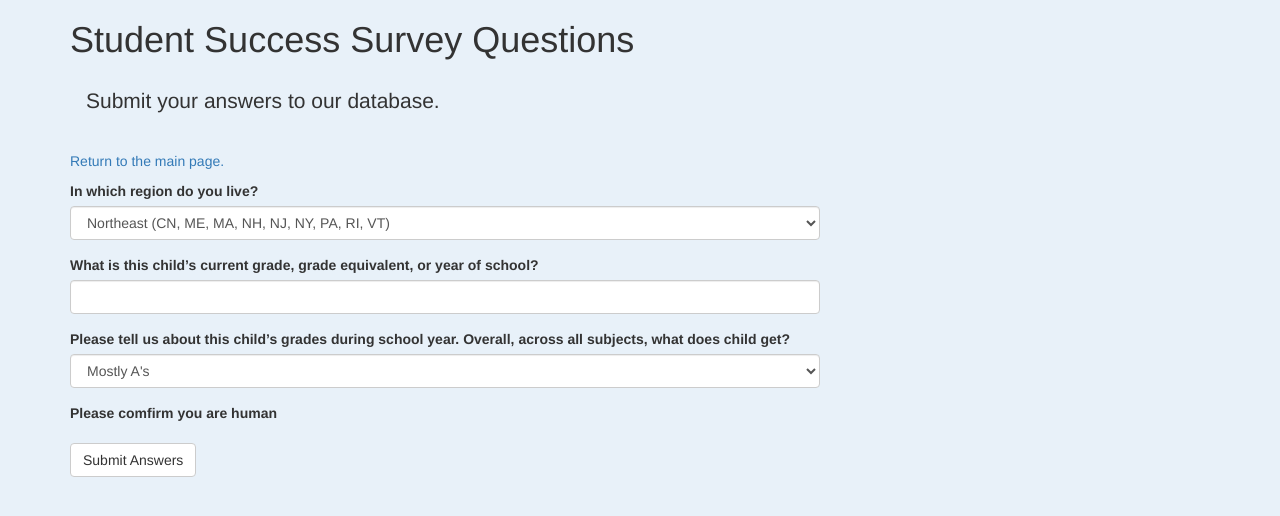
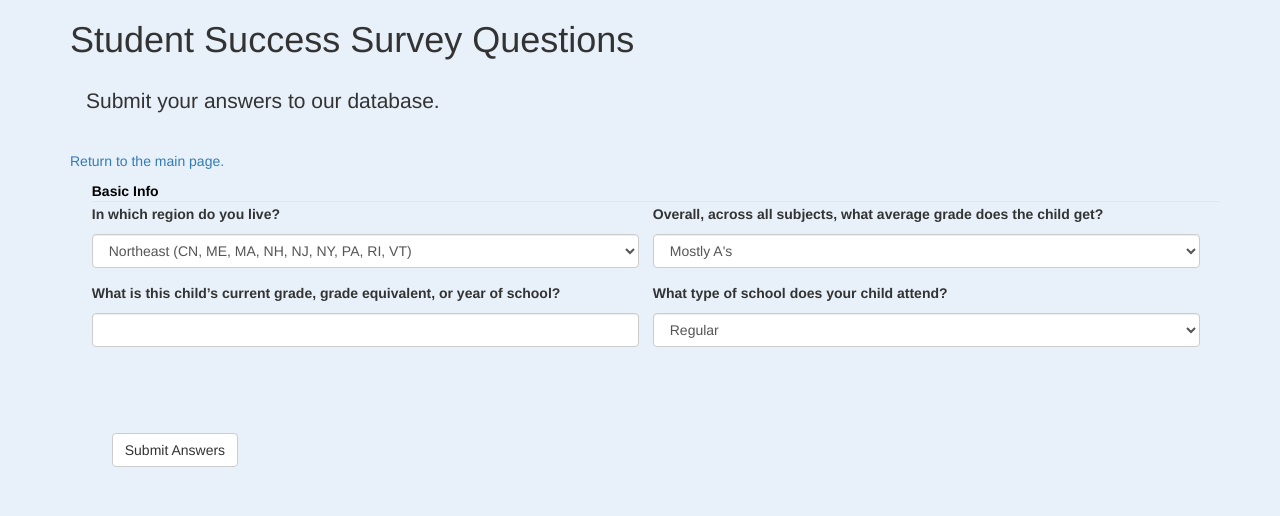
Before and after one commit to agmeadows/Student_Success_Analysis, a Flask app: page /add_record in a window 1280 px wide. Shown: the top 516 px of the page. Run offline with Flask 2, Linux system fonts and the light colour scheme; some libraries are stand-ins or nearby versions.

Commit message:
Adjust form layout
Added another field, adjusted form layout, first pass on CSS formatting

```diff
--- a/app.py
+++ b/app.py
@@ -1,9 +1,9 @@
 from flask import Flask, render_template, request, flash
 from flask_sqlalchemy import SQLAlchemy
 from flask_bootstrap import Bootstrap
-from flask_wtf import FlaskForm, RecaptchaField
+from flask_wtf import FlaskForm, RecaptchaField, Recaptcha
 from wtforms import SubmitField, SelectField, RadioField, HiddenField, StringField, IntegerField, FloatField
-from wtforms.validators import InputRequired, Length, Regexp, NumberRange
+from wtforms.validators import InputRequired, Length, Regexp, NumberRange, ValidationError
 
 from datetime import datetime
 from uuid import uuid4
@@ -45,7 +45,7 @@ class Questions(db.Model):
     ALLGRADEX = db.Column(db.Integer)
     SEGRADES = db.Column(db.Integer)
     CENREG = db.Column(db.Integer)
-    # SCH_TYPE = db.Column(db.Integer)
+    SCH_TYPE = db.Column(db.Integer)
     # EDCPUB = db.Column(db.Integer)
     # EDCCAT = db.Column(db.Integer)
     # EDCREL = db.Column(db.Integer)
@@ -109,13 +109,13 @@ class Questions(db.Model):
     # LRNTAB = db.Column(db.Integer)
     # LRNCELL = db.Column(db.Integer)
 
-    def __init__(self,id,updated,ALLGRADEX,SEGRADES,CENREG):
+    def __init__(self,id,updated,ALLGRADEX,SEGRADES,CENREG, SCH_TYPE):
         self.id = id
         self.updated = updated
         self.ALLGRADEX = ALLGRADEX
         self.SEGRADES = SEGRADES
         self.CENREG = CENREG
-        # self.SCH_TYPE = SCH_TYPE
+        self.SCH_TYPE = SCH_TYPE
         # self.EDCPUB = EDCPUB
         # self.EDCCAT = EDCCAT
         # self.EDCREL = EDCREL
@@ -181,7 +181,6 @@ class Questions(db.Model):
 
 class AddRecord(FlaskForm):
     # id used only by update/edit
-    id_field = HiddenField()
     CENREG = SelectField('In which region do you live?', coerce=int,
         choices=[(1,'Northeast (CN, ME, MA, NH, NJ, NY, PA, RI, VT)'),
         (2,'South (AL, AR, DE, DC, FL, GA, KY, LA, MD, MS, NC, OK, SC, TN, TX, VA, WV)'),
@@ -191,8 +190,11 @@ class AddRecord(FlaskForm):
     ALLGRADEX = IntegerField('What is this child’s current grade, grade equivalent, or year of school?', [ InputRequired(),
         NumberRange(min=1, max=12, message="Invalid range, enter a number between 1 and 12")
         ])
-    SEGRADES = SelectField('Please tell us about this child’s grades during school year. Overall, across all subjects, what does child get?', coerce=int,
+    SEGRADES = SelectField('Overall, across all subjects, what average grade does the child get?', coerce=int,
         choices=[(1,'Mostly A\'s'), (2,'Mostly B\'s'), (3,'Mostly C\'s'), (4,'D\'s or lower')
+        ])
+    SCH_TYPE = SelectField('What type of school does your child attend?', coerce=int,
+        choices=[(1,'Regular'), (2,'Special Education'), (3,'Vocational School'), (4,'Other/Alternative'), (-1,'Homeschool')
         ])
     # FODINNERX = IntegerField('In the past week, how many days has your family eaten the evening meal together?', [ InputRequired(),
     #     NumberRange(min=0, max=7, message="Invalid range")
@@ -204,10 +206,22 @@ class AddRecord(FlaskForm):
     #     NumberRange(min=0, max=999, message="Invalid range")
     #     ])
     # ReCaptcha validation
-    recaptcha = RecaptchaField('Please comfirm you are human')
     # updated - date - handled in the route function
+    #recaptcha = RecaptchaField('Please comfirm you are human')
+    id_field = HiddenField()
     updated = HiddenField()
+
+class ReCaptcha(FlaskForm):
+    recaptcha = RecaptchaField(validators=[Recaptcha('Please comfirm you are human')])
     submit = SubmitField('Submit Answers')
+
+class ViewRecord(FlaskForm):
+    id_field = StringField('ID', validators=[InputRequired()])
+    submit = SubmitField('Submit ID')
+
+    def validate_id(form, field):
+        if len(field.data) > 53 and len(field.data) < 53:
+            raise ValidationError('ID must be 50 characters')
 
 # +++++++++++++++++++++++
 # get local date - does not account for time zone
@@ -234,22 +248,37 @@ def index():
     # get a list of unique values in the style column
     return render_template('index.html')
 
+# select a record to edit or delete
+@app.route('/select_record', methods=['GET', 'POST'])
+def select_record():
+    form1 = ViewRecord()
+
+    if form1.is_submitted():
+        id = request.form['id_field']
+        questions = Questions.query.filter(Questions.id == id).first()
+    else:
+        return render_template('select_record.html', form1=form1)
+
+    return render_template('select_record.html', form1=form1, questions=questions, id=id)
+
 # add a new sock to the database
 @app.route('/add_record', methods=['GET', 'POST'])
 def add_record():
     form1 = AddRecord()
+    form2 = ReCaptcha()
 
-    if form1.validate_on_submit():
+    if form1.validate_on_submit() and form2.validate_on_submit():
         ALLGRADEX = request.form['ALLGRADEX']
         SEGRADES = request.form['SEGRADES']
         CENREG = request.form['CENREG']
+        SCH_TYPE = request.form['SCH_TYPE']
         # FOREADTOX = request.form['FOREADTOX']
         # FORDDAYX = request.form['FORDDAYX']
         # get today's date from function, above all the routes
         id = genID()
         updated = stringdate()
         # the data to be inserted into page
-        record = Questions(id, updated, ALLGRADEX, SEGRADES, CENREG)#, FODINNERX, FOREADTOX, FORDDAYX, updated)
+        record = Questions(id, updated, ALLGRADEX, SEGRADES, CENREG, SCH_TYPE)#, FODINNERX, FOREADTOX, FORDDAYX, updated)
         # Flask-SQLAlchemy magic adds record to database
         db.session.add(record)
         db.session.commit()
@@ -265,19 +294,19 @@ def add_record():
                     getattr(form1, field).label.text,
                     error
                 ), 'error')
-        return render_template('add_record.html', form1=form1)
+        return render_template('add_record.html', form1=form1, form2=form2)
 
 # result of edit - this function updates the record
 @app.route('/edit_result', methods=['POST'])
 def edit_result():
+    form1 = ViewRecord()
     id = request.form['id_field']
     # call up the record from the database
     questions = Questions.query.filter(Questions.id == id).first()
     # update all values
     ALLGRADEX = request.form['ALLGRADEX']
-    FODINNERX = request.form['FODINNERX']
-    FOREADTOX = request.form['FOREADTOX']
-    FORDDAYX = request.form['FORDDAYX']
+    SEGRADES = request.form['SEGRADES']
+    CENREG = request.form['CENREG']
     # get today's date from function, above all the routes
     questions.updated = stringdate()
 
--- a/templates/add_record.html
+++ b/templates/add_record.html
@@ -1,5 +1,6 @@
 {% extends 'bootstrap/base.html' %}
 {% import "bootstrap/wtf.html" as wtf %}
+{% from "macros.html" import render_field %}
 
 
 {% block styles %}
@@ -19,7 +20,7 @@ Student Success Survey Questions
 
 <div class="container">
 	<div class="row pb-5">
-		<div class="col-md-10 col-lg-8 mx-lg-auto mx-md-auto">
+		<div class="col-md-16 col-lg-12 mx-lg-auto mx-md-auto">
 
 		<h1 class="pt-5 pb-2">Student Success Survey Questions</h1>
 
@@ -59,13 +60,82 @@ Student Success Survey Questions
 		{% endwith %}
 		<!-- end of flash -->
 
+		{% macro render_form44(form1, action_url='', action_text='Submit', class_='', btn_class='btn btn-default') -%}
+			{% for f in form1 %}
+				{{ render_field(f) }}
+			{% endfor %}
+		{%- endmacro %}
+
+
+		<style type="text/css">
+
+		#form {
+  		position: relative; /* labels need this on the their parent element */
+		}
+
+		fieldset.group  {
+		margin: 0;
+		padding: 0;
+		border: 0;
+		margin-bottom: 1.25em;
+		padding: .125em;
+		}
+
+		fieldset.group legend {
+		margin: 0;
+		padding: 0;
+		font-weight: bold;
+		margin-left: 20px;
+		font-size: 100%;
+		color: black;
+		}
+
+		fieldset {display: inline-block; vertical-align: middle;}
+		fieldset {display: inline}
+
+		ul.field  {
+		margin: 0;
+		padding: 0;
+		margin-left: 20px;
+		list-style: none;
+		}
+
+		ul.field li input {
+		margin-right: .25em;
+		}
+
+		ul.field li {
+		border: 1px transparent solid;
+		display:inline-block;
+		width:12em;
+		}
+
+		ul.field li label {
+		margin-left: ;
+		}
+
+		.field {
+			-webkit-column-count: 2; /* Chrome, Safari, Opera */
+			-moz-column-count: 2; /* Firefox */
+			column-count: 2;
+		}
+
+		</style>
+		<form method="POST" action="{{ action_url }}" role="form" class="{{ class_ }}">
+			<fieldset class="group">
+				<legend>Basic Info</legend>
+				<ul class="field">
+					{{ render_form44(form1) }}
+				</ul>
+			</fieldset>
+			<fieldset class="group">
+				<ul class="checkbox">
 					<!-- the form, thanks to WTForms -->
-		    {{ wtf.quick_form(form1) }}
-
-		{% endif %}
-
+					{{ wtf.quick_form(form2) }}
+				</ul>
+			</fieldset>
+		</form>
 	</div>
 </div>
-</div>
-
+{% endif %}
 {% endblock %}
--- a/templates/index.html
+++ b/templates/index.html
@@ -24,6 +24,7 @@ Student Success Survey
 
 	  <!-- links -->
 	  <p>You can <a href="{{ url_for('add_record') }}">Submit your answers</a>.</p>
+    <p>You can <a href="{{ url_for( 'select_record' ) }}">View previous answers</a>.</p>
 
     </div>
   </div>
--- /dev/null
+++ b/templates/macros.html
@@ -0,0 +1,97 @@
+{# Renders field for bootstrap 3 standards.
+
+    Params:
+        field - WTForm field
+        kwargs - pass any arguments you want in order to put them into the html attributes.
+        There are few exceptions: for - for_, class - class_, class__ - class_
+
+    Example usage:
+        {{ macros.render_field(form.email, placeholder='Input email', type='email') }}
+#}
+{% macro render_field(field, label_visible=true) -%}
+
+    <div class="form-group {% if field.errors %}has-error{% endif %} {{ kwargs.pop('class_', '') }}">
+        {% if (field.type != 'HiddenField' and field.type !='CSRFTokenField') and label_visible %}
+            <label for="{{ field.id }}" class="control-label">{{ field.label }}</label>
+        {% endif %}
+        {{ field(class_='form-control', **kwargs) }}
+        {% if field.errors %}
+            {% for e in field.errors %}
+                <p class="help-block">{{ e }}</p>
+            {% endfor %}
+        {% endif %}
+    </div>
+{%- endmacro %}
+
+{# Renders checkbox fields since they are represented differently in bootstrap
+    Params:
+        field - WTForm field (there are no check, but you should put here only BooleanField.
+        kwargs - pass any arguments you want in order to put them into the html attributes.
+        There are few exceptions: for - for_, class - class_, class__ - class_
+
+    Example usage:
+        {{ macros.render_checkbox_field(form.remember_me) }}
+ #}
+{% macro render_checkbox_field(field) -%}
+    <div class="checkbox">
+        <label>
+            {{ field(type='checkbox', **kwargs) }} {{ field.label }}
+        </label>
+    </div>
+{%- endmacro %}
+
+{# Renders radio field
+    Params:
+        field - WTForm field (there are no check, but you should put here only BooleanField.
+        kwargs - pass any arguments you want in order to put them into the html attributes.
+        There are few exceptions: for - for_, class - class_, class__ - class_
+
+    Example usage:
+        {{ macros.render_radio_field(form.answers) }}
+ #}
+{% macro render_radio_field(field) -%}
+    {% for value, label, _ in field.iter_choices() %}
+        <div class="radio">
+            <label>
+                <input type="radio" name="{{ field.id }}" id="{{ field.id }}" value="{{ value }}">{{ label }}
+            </label>
+        </div>
+    {% endfor %}
+{%- endmacro %}
+
+{# Renders WTForm in bootstrap way. There are two ways to call function:
+     - as macros: it will render all field forms using cycle to iterate over them
+     - as call: it will insert form fields as you specify:
+     e.g. {% call macros.render_form(form, action_url=url_for('login_view'), action_text='Login',
+                                        class_='login-form') %}
+                {{ macros.render_field(form.email, placeholder='Input email', type='email') }}
+                {{ macros.render_field(form.password, placeholder='Input password', type='password') }}
+                {{ macros.render_checkbox_field(form.remember_me, type='checkbox') }}
+            {% endcall %}
+
+     Params:
+        form - WTForm class
+        action_url - url where to submit this form
+        action_text - text of submit button
+        class_ - sets a class for form
+    #}
+{% macro render_form(form, action_url='', action_text='Submit', class_='', btn_class='btn btn-default') -%}
+
+    <form method="POST" action="{{ action_url }}" role="form" class="{{ class_ }}">
+        {{ form.hidden_tag() if form.hidden_tag }}
+        {% if caller %}
+            {{ caller() }}
+        {% else %}
+            {% for f in form %}
+                {% if f.type == 'BooleanField' %}
+                    {{ render_checkbox_field(f) }}
+                {% elif f.type == 'RadioField' %}
+                    {{ render_radio_field(f) }}
+                {% else %}
+                    {{ render_field(f) }}
+                {% endif %}
+            {% endfor %}
+        {% endif %}
+        <button type="submit" class="{{ btn_class }}">{{ action_text }} </button>
+    </form>
+{%- endmacro %}
```
Also changed, not shown: templates/edit_or_delete.html (+17 -52 lines), templates/select_record.html (added, +84 -0 lines). Lines whose indentation alone changed are shown as unchanged.
